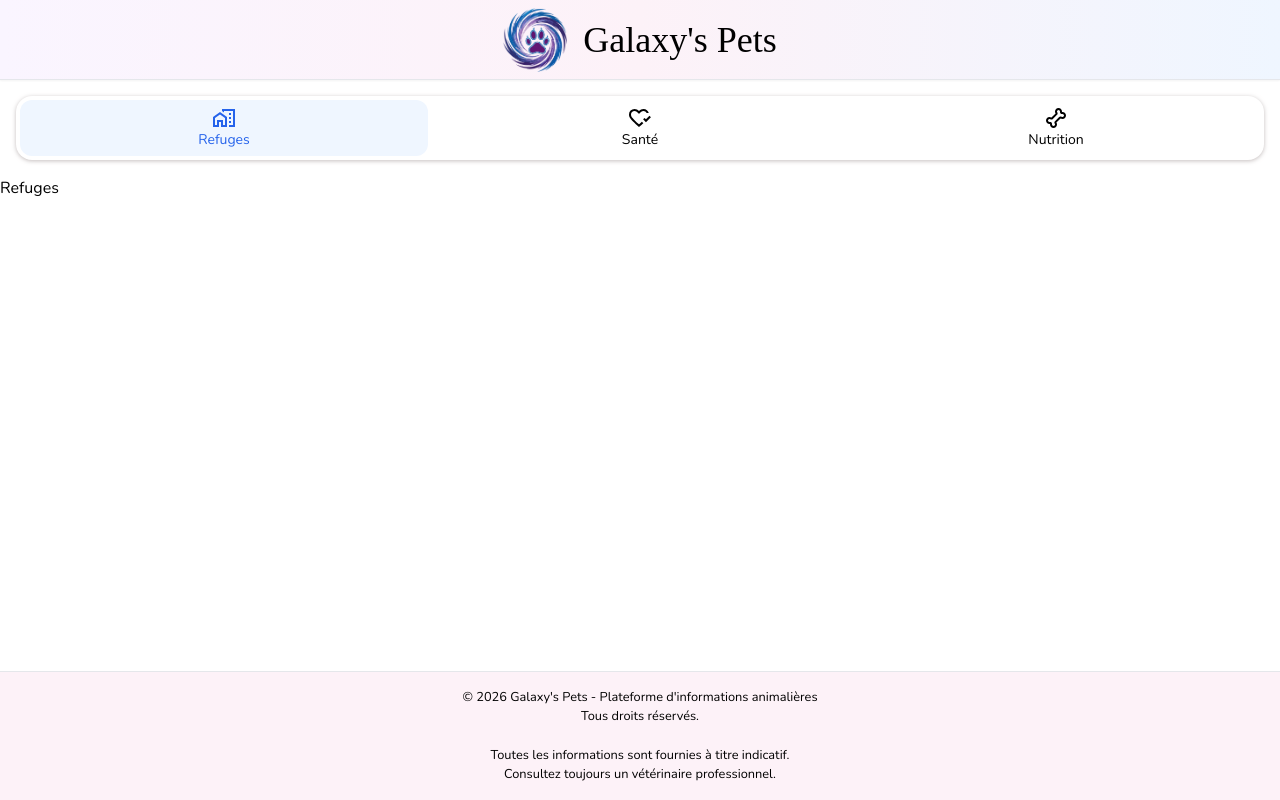
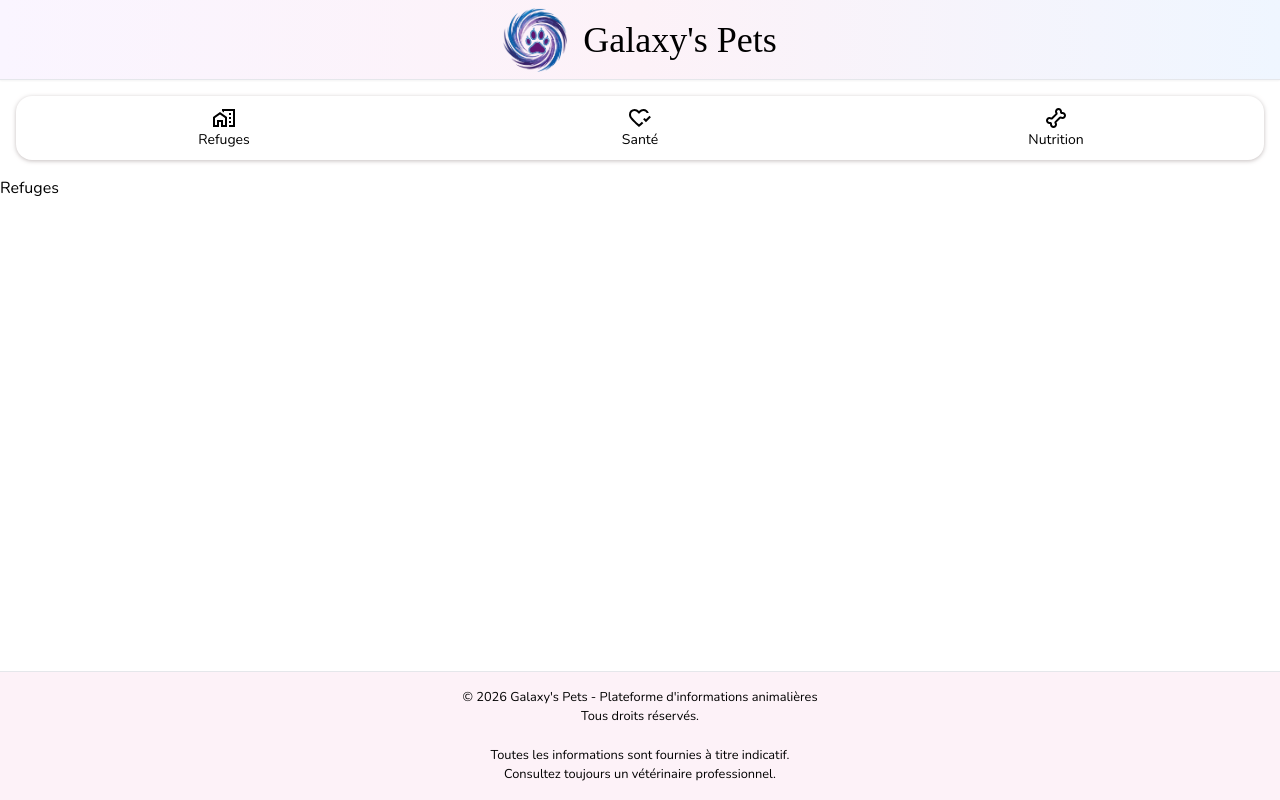
Before and after one commit to LaurieLM/galaxys_pets, a React (Vite) app: page /refuges in a window 1280 px wide. Built offline with nearby package versions, Linux system fonts and the light colour scheme; a web font is replaced by a local one.

Commit message:
MAJ Creation pages Health / Nutrition / Shelters

```diff
--- a/src/components/Navbar.tsx
+++ b/src/components/Navbar.tsx
@@ -1,5 +1,5 @@
 import { NavLink } from 'react-router-dom'
-import refugesLogo from '../assets/refuges_logo.svg?raw'
+import sheltersLogo from '../assets/shelters_logo.svg?raw'
 import healthLogo from '../assets/health_logo.svg?raw'
 import nutritionLogo from '../assets/nutrition_logo.svg?raw'
 import BtnNavbar from './BtnNavBar'
@@ -9,32 +9,11 @@ export default function Navbar() {
 
     return (
         <nav className="flex justify-around h-16 m-4 rounded-2xl border-spacing-1 shadow-[0px_1px_4px_0px_rgba(178,168,168,0.75)]">
-            {/* <BtnNavbar
-                logo={refugesLogo}
-                text="Refuges"
-                color='blue'
-                active={activeBtn === 'Refuges'}
-                onClick={() => setActiveBtn('Refuges')}
-            />
-            <BtnNavbar
-                logo={healthLogo}
-                text="Santé"
-                color='emerald'
-                active={activeBtn === 'Santé'}
-                onClick={() => setActiveBtn('Santé')}
-            />
-            <BtnNavbar
-                logo={nutritionLogo}
-                text="Nutrition"
-                color='orange'
-                active={activeBtn === 'Nutrition'}
-                onClick={() => setActiveBtn('Nutrition')}
-            /> */}
 
-            <NavLink to="/refuges" className="w-1/3 m-1 transition-all duration-200">
+            <NavLink to="/shelters" className="w-1/3 m-1 transition-all duration-200">
                 {({ isActive }) => (
                     <BtnNavbar
-                        logo={refugesLogo}
+                        logo={sheltersLogo}
                         text="Refuges"
                         color='blue'
                         active={isActive}
@@ -42,7 +21,7 @@ export default function Navbar() {
                 )}
             </NavLink>
 
-            <NavLink to="/sante" className="w-1/3 m-1 transition-all duration-200">
+            <NavLink to="/health" className="w-1/3 m-1 transition-all duration-200">
                 {({ isActive }) => (
                     <BtnNavbar
                         logo={healthLogo}
--- a/src/pages/Refuges.tsx
+++ b/src/pages/Shelters.tsx
@@ -1,4 +1,4 @@
-export default function Refuges() {
+export default function Shelters() {
     return (
         <div>Refuges</div>
     )
```
Also changed, not shown: src/assets/shelters_logo.svg (renamed from src/assets/refuges_logo.svg).
